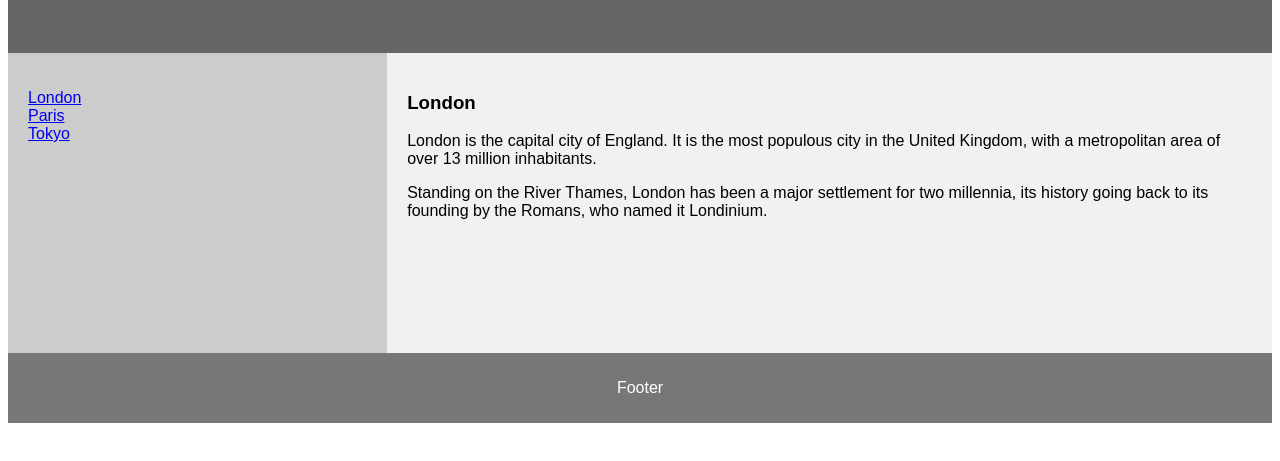
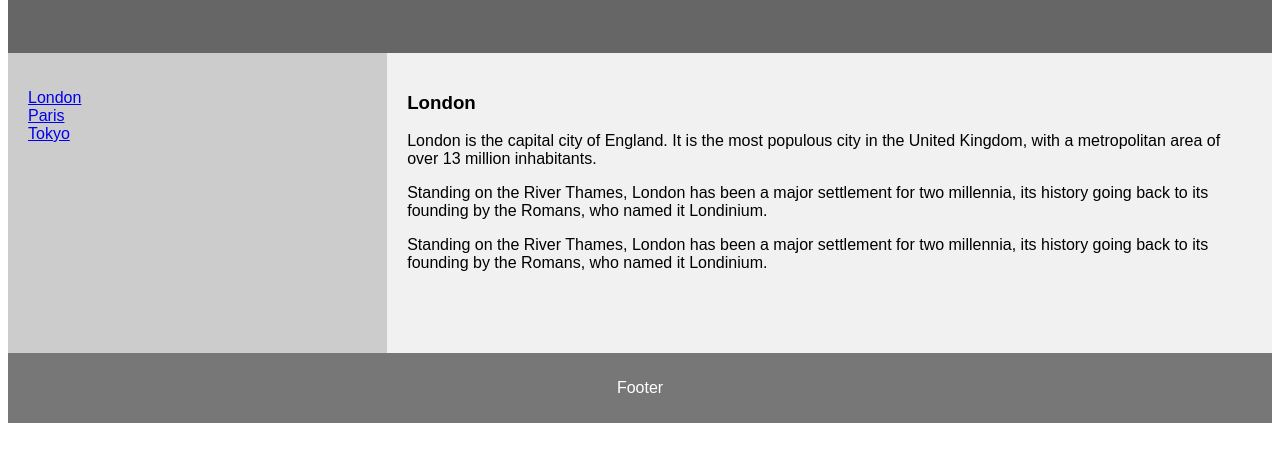
Before and after one commit to praveenpk97/login, a plain HTML site: page layout.html in a window 1280 px wide. Shown: the part 291-752 px from the top of the page. Drawn offline with Linux system fonts and the light colour scheme.

Commit message:
first commit

```diff
--- a/layout.html
+++ b/layout.html
@@ -58,6 +58,7 @@ footer {
   padding: 10px;
   text-align: center;
   color: white;
+
 }
 
 /* Responsive layout - makes the two columns/boxes stack on top of each other instead of next to each other, on small screens */
@@ -92,6 +93,7 @@ footer {
     <h1>London</h1>
     <p>London is the capital city of England. It is the most populous city in the  United Kingdom, with a metropolitan area of over 13 million inhabitants.</p>
     <p>Standing on the River Thames, London has been a major settlement for two millennia, its history going back to its founding by the Romans, who named it Londinium.</p>
+    <p>Standing on the River Thames, London has been a major settlement for two millennia, its history going back to its founding by the Romans, who named it Londinium.</p>
   </article>
 </section>
 
```
